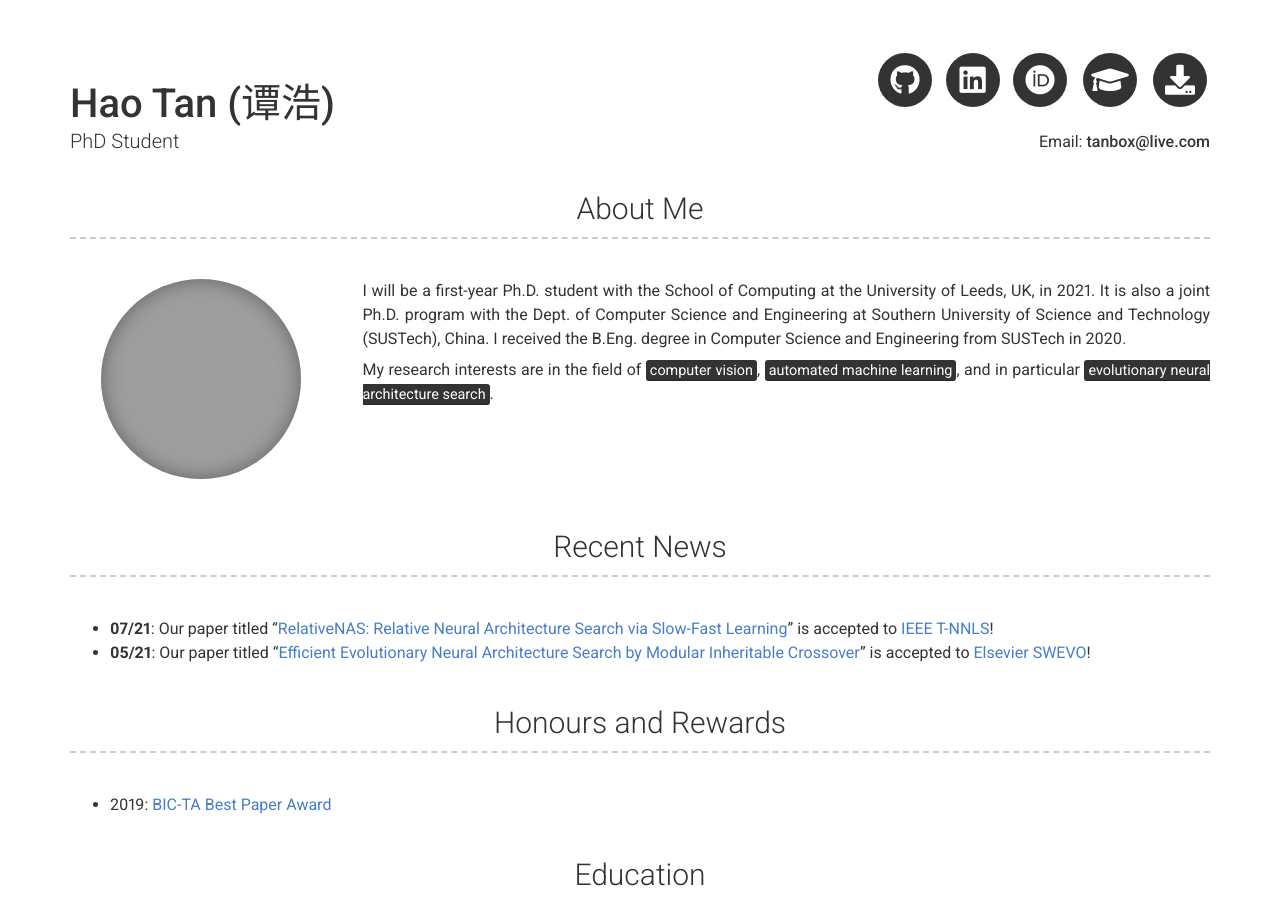
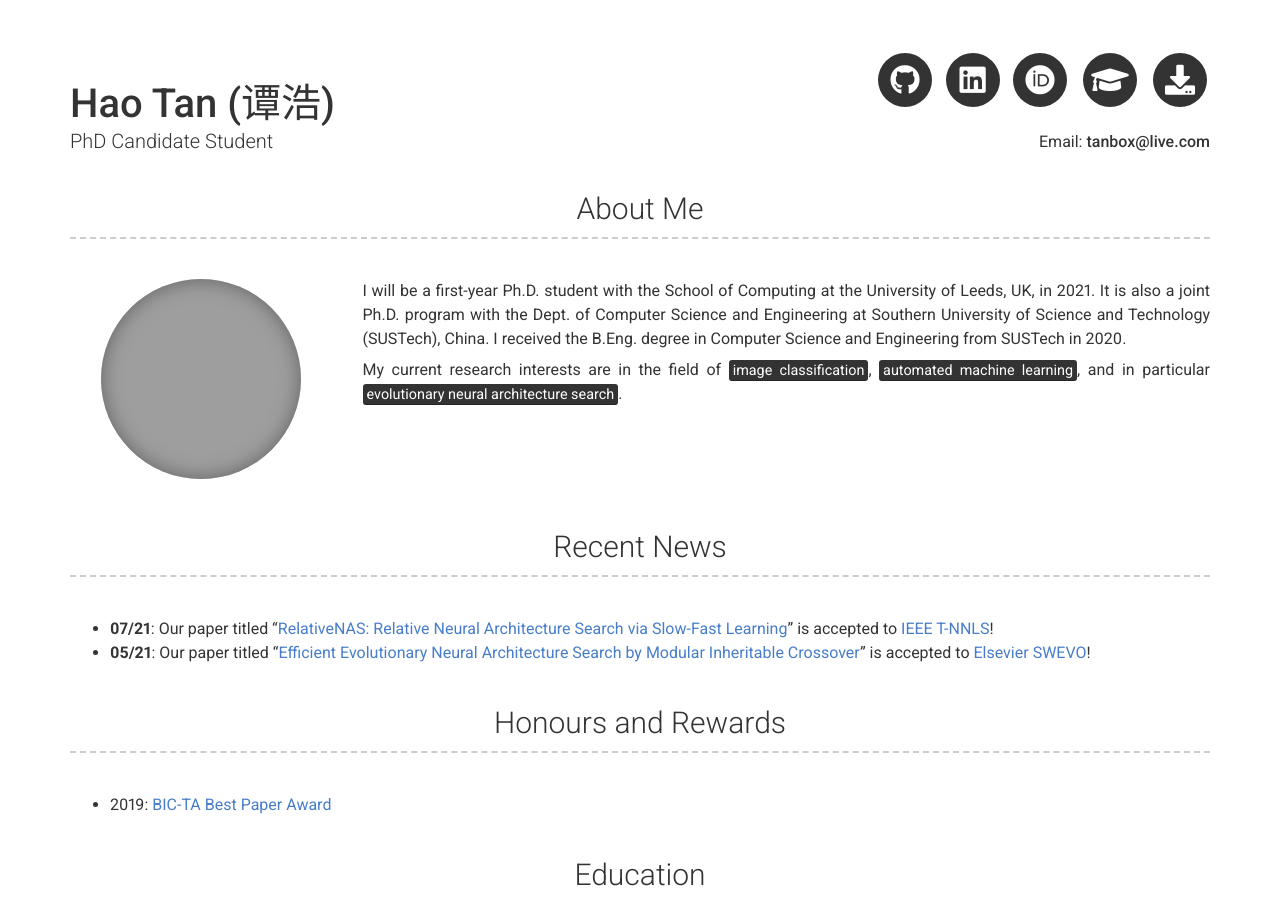
Before and after one commit to haotan1998/haotan1998.github.io, a Jekyll site: the page built from index.md, in a window 1280 px wide and 900 px high. Built offline with Jekyll 4.4.1, drawn with Linux system fonts in a browser that asks for light colours; nearby versions of some CDN libraries; grey boxes are pictures that could not be loaded.

Commit message:
Update _config.yml

```diff
--- a/_config.yml
+++ b/_config.yml
@@ -7,7 +7,7 @@ version: 2
 
 # Personal info
 name: Hao Tan (谭浩)
-title: PhD Student
+title: PhD Candidate Student
 email: tanbox@live.com
 # email_title: Email (Email title override)
 # phone: Your phone number (optional)
@@ -44,7 +44,7 @@ about_content: | # this will include new lines to allow paragraphs
   It is also a joint Ph.D. program with the Dept. of Computer Science and Engineering at Southern University of Science and Technology (SUSTech), China.
   I received the B.Eng. degree in Computer Science and Engineering from SUSTech in 2020.
 
-  My research interests are in the field of <mark>computer vision</mark>, <mark>automated machine learning</mark>, and in particular <mark>evolutionary neural architecture search</mark>.
+  My current research interests are in the field of <mark>image classification</mark>, <mark>automated machine learning</mark>, and in particular <mark>evolutionary neural architecture search</mark>.
 
 content:
   - title: Recent News
```
